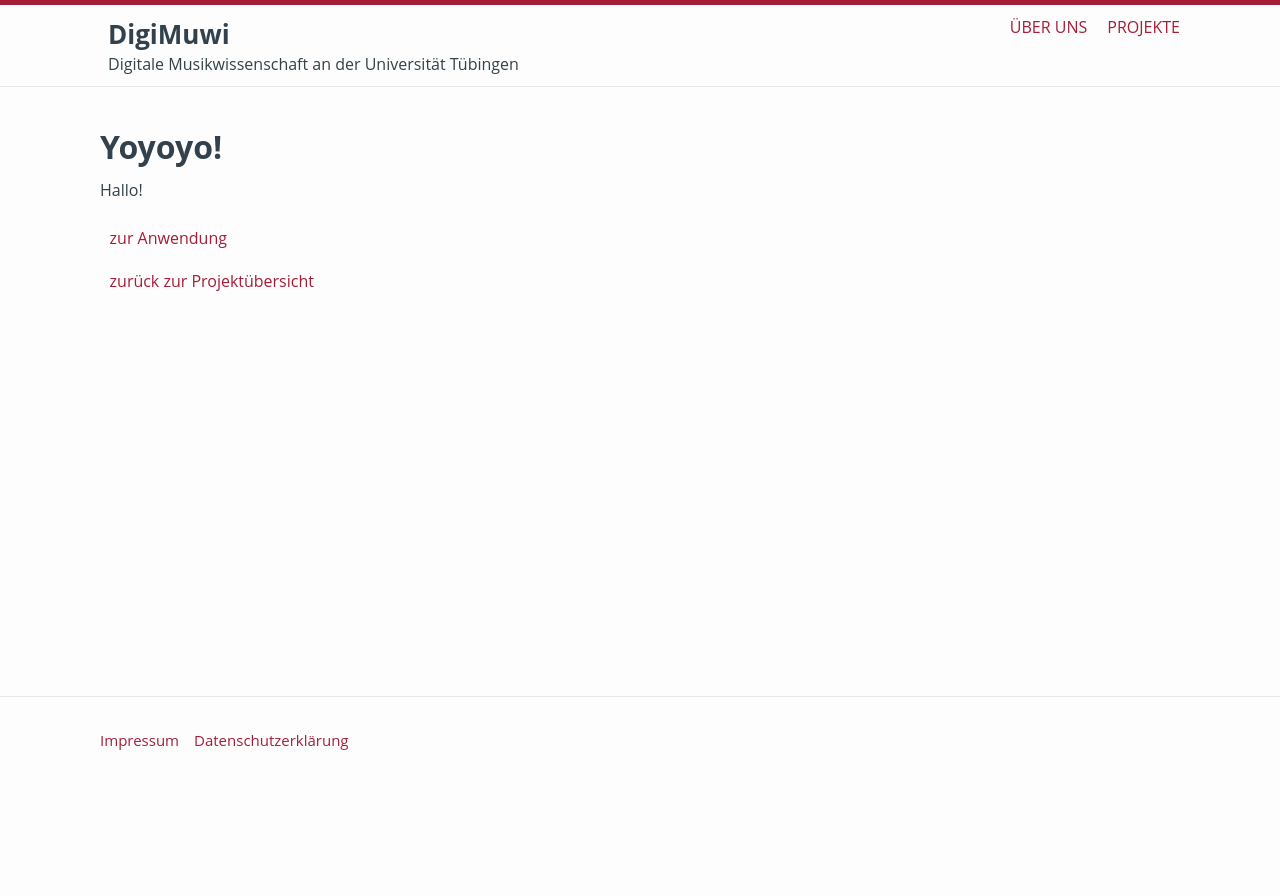
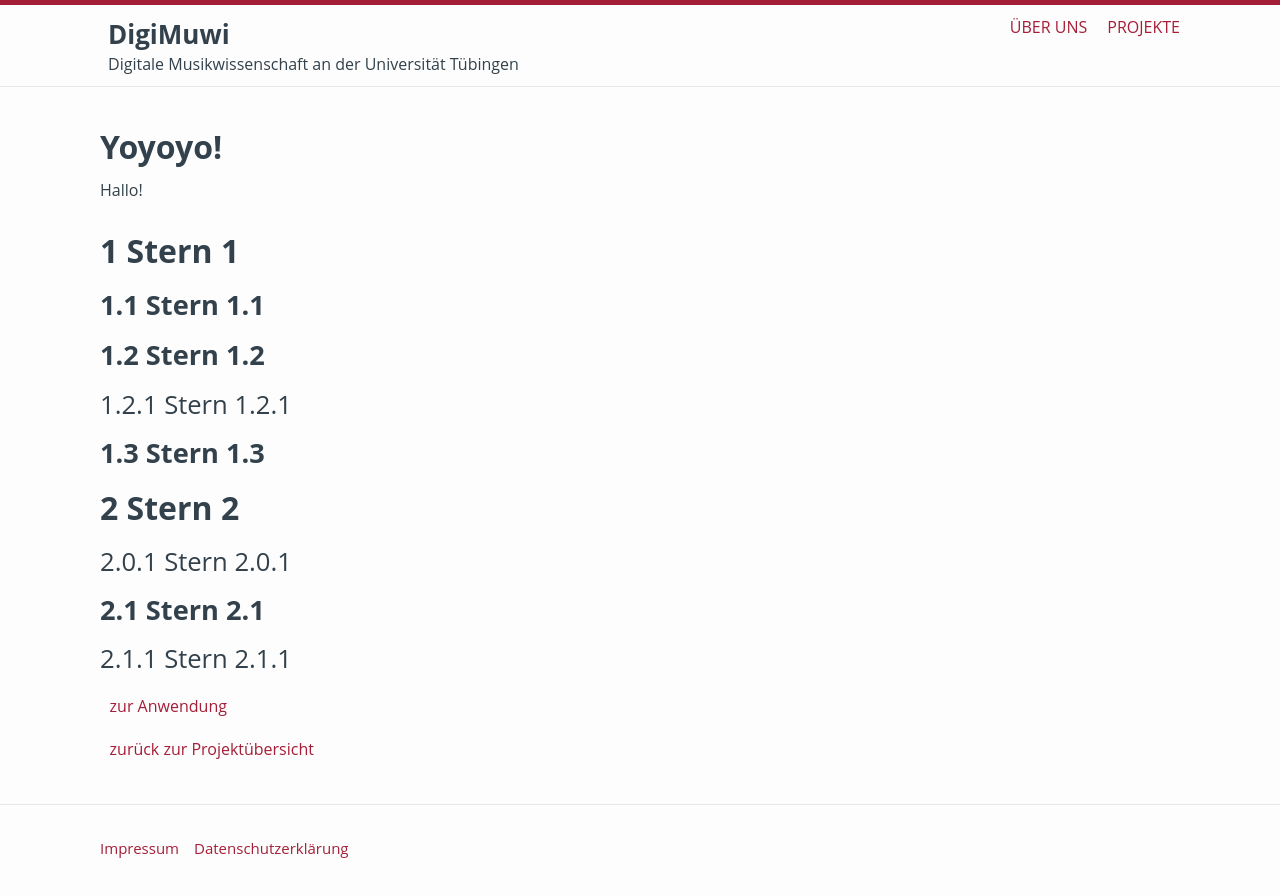
Before and after one commit to digimuwi/MWA_csl, a plain HTML site: page docs/mwa_csl_guide/mwa_csl_guide.html in a window 1280 px wide. Before the commit the page ends 800 px from the top, so only its background shows below. Drawn offline with Linux system fonts and the light colour scheme.

Commit message:
auto enumerate

```diff
--- /dev/null
+++ b/docs/mwa_csl_guide/auto-enumerate.js
@@ -0,0 +1,29 @@
+document.addEventListener("DOMContentLoaded", () =>
+{
+    const headings_str = ["h1","h2","h3","h4","h5","h6"];
+    // get all headings, skip over first element (which is the title)
+    const headings_dom = Array.from(document.querySelectorAll(headings_str)).slice(1);
+    const headings_num = headings_dom.map(heading => parseInt(heading.tagName[1]));
+    // create labels
+    const labels = (() =>
+    {
+        let temp = headings_num.map(n => ({"lvl":n,"lbl":[]}));
+        for (let lvl=1; lvl<=headings_str.length; ++lvl)
+        {
+            let count = 0;
+            temp.forEach(pair =>
+            {
+                if (pair["lvl"] == lvl)
+                    ++count;
+                if (pair["lvl"] >= lvl)
+                    pair["lbl"].push(count);
+                else
+                    count = 0;
+            });
+        }
+        return temp.map(p => p["lbl"].reduce((acc,n) => acc+(acc===""?"":".")+n.toString(),""));
+    })();
+    // fill it up
+    for (let i=0; i<headings_dom.length; ++i)
+        headings_dom[i].textContent = labels[i]+" "+headings_dom[i].textContent;
+});
--- a/docs/mwa_csl_guide/mwa_csl_guide.html
+++ b/docs/mwa_csl_guide/mwa_csl_guide.html
@@ -22,7 +22,10 @@
 <link type="application/atom+xml" rel="alternate" href="https://www.digimuwi.uni-tuebingen.de/start/feed.xml" title="DigiMuwi">
 <link rel="stylesheet" href="main.css">
 <script src="slideshow.js"></script>
-</head><body><header class="site-header" role="banner">
+<script src="auto-enumerate.js"></script>
+</head>
+<body>
+<header class="site-header" role="banner">
 <div class="wrapper">
 <a class="site-title" rel="author" href="https://www.digimuwi.uni-tuebingen.de/start/">DigiMuwi</a>
 <nav class="site-nav">
@@ -41,6 +44,15 @@
 <div class="wrapper">
 <h1>Yoyoyo!</h1>
 <p>Hallo!</p>
+<h1 id="stern-1">Stern 1</h1>
+<h2 id="stern-1.1">Stern 1.1</h2>
+<h2 id="stern-1.2">Stern 1.2</h2>
+<h3 id="stern-1.2.1">Stern 1.2.1</h3>
+<h2 id="stern-1.3">Stern 1.3</h2>
+<h1 id="stern-2">Stern 2</h1>
+<h3 id="stern-2.0.1">Stern 2.0.1</h3>
+<h2 id="stern-2.1">Stern 2.1</h2>
+<h3 id="stern-2.1.1">Stern 2.1.1</h3>
 <a class="project-link" href="https://www.youtube.com/watch?v=dQw4w9WgXcQ" target="_blank">zur Anwendung</a>
 <a class="project-link" href="https://www.digimuwi.uni-tuebingen.de/start/projects/">zurück zur Projektübersicht</a>
 </div>
```
Also changed, not shown: docs/mwa_csl_guide/template.html (+4 -1 lines), 2 other files.
